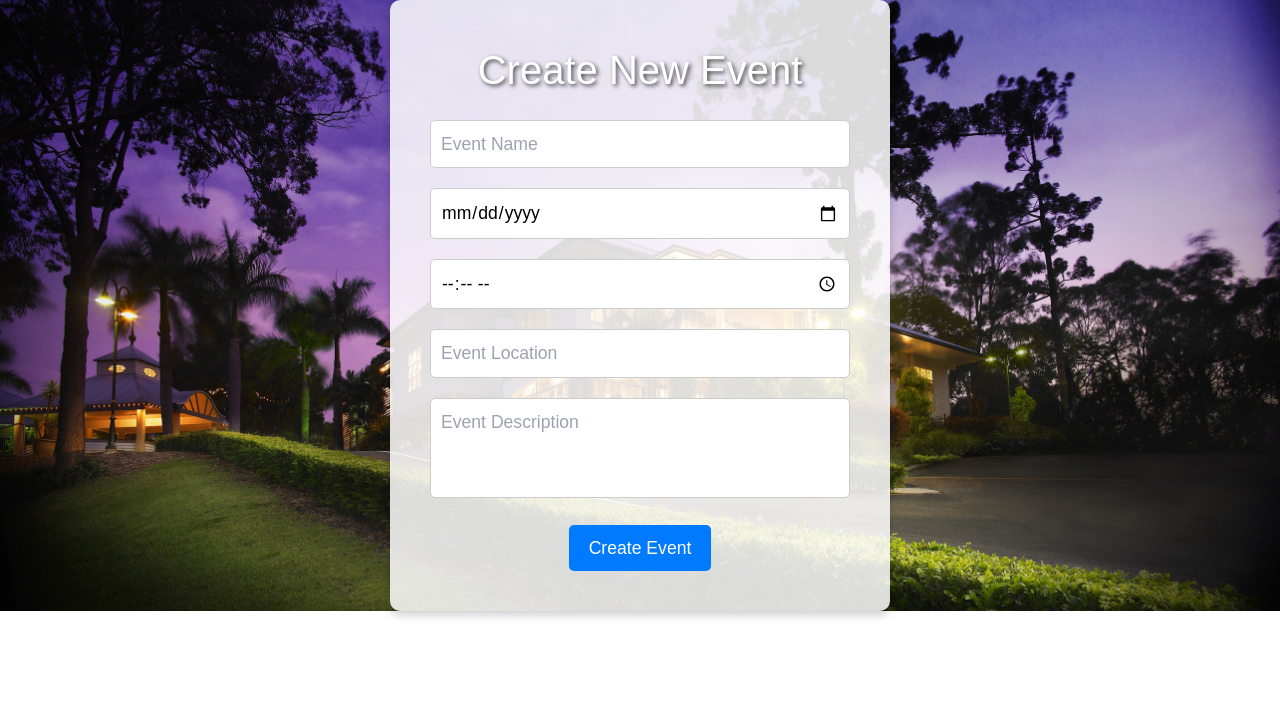
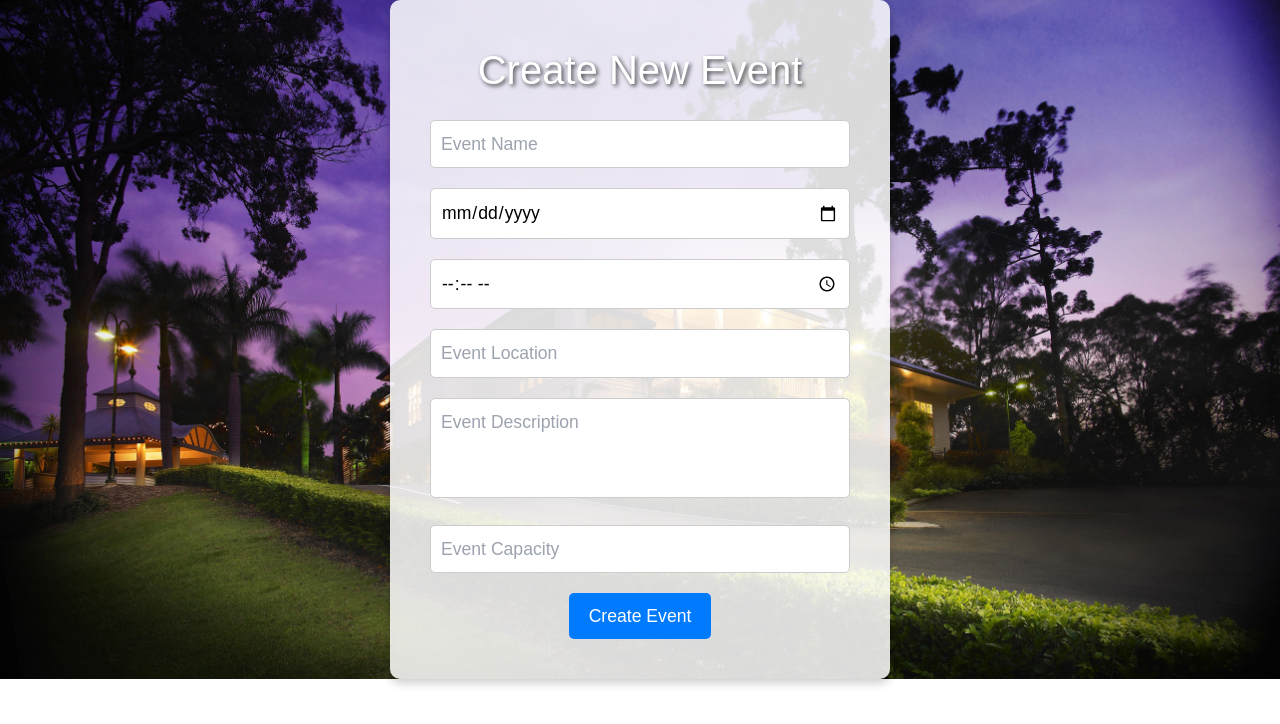
Before and after one commit to davisernst04/managy, a Next.js app in the folder frontend/: page /createEvent in a window 1280 px wide. Shown: the top 724 px of the page. Built offline with nearby package versions, Linux system fonts and the light colour scheme; no server answers.

Commit message:
fr_event_caq: createEvent: added an event capacity

```diff
--- a/frontend/src/app/createEvent/page.jsx
+++ b/frontend/src/app/createEvent/page.jsx
@@ -16,6 +16,7 @@ function CreateEvent() {
     const [eventLocation, setEventLocation] = useState("");
     const [eventTime, setEventTime] = useState("");
     const [eventDescription, setEventDescription] = useState("");
+    const [eventCapacity, setEventCapacity] = useState("");
     const [loading, setLoading] = useState(false);
 
     // handles form submission
@@ -100,6 +101,16 @@ function CreateEvent() {
                     required
                 />
 
+                <input
+                    className="form-input"
+                    type="number"
+                    value={eventCapacity}
+                    onChange={(e) => setEventCapacity(e.target.value)}
+                    placeholder="Event Capacity"
+                    required
+                    min="1"
+                />
+
                 {loading && <LoadingIndicator/>}
                 <button className="form-button" type="submit">
                     Create Event
```
